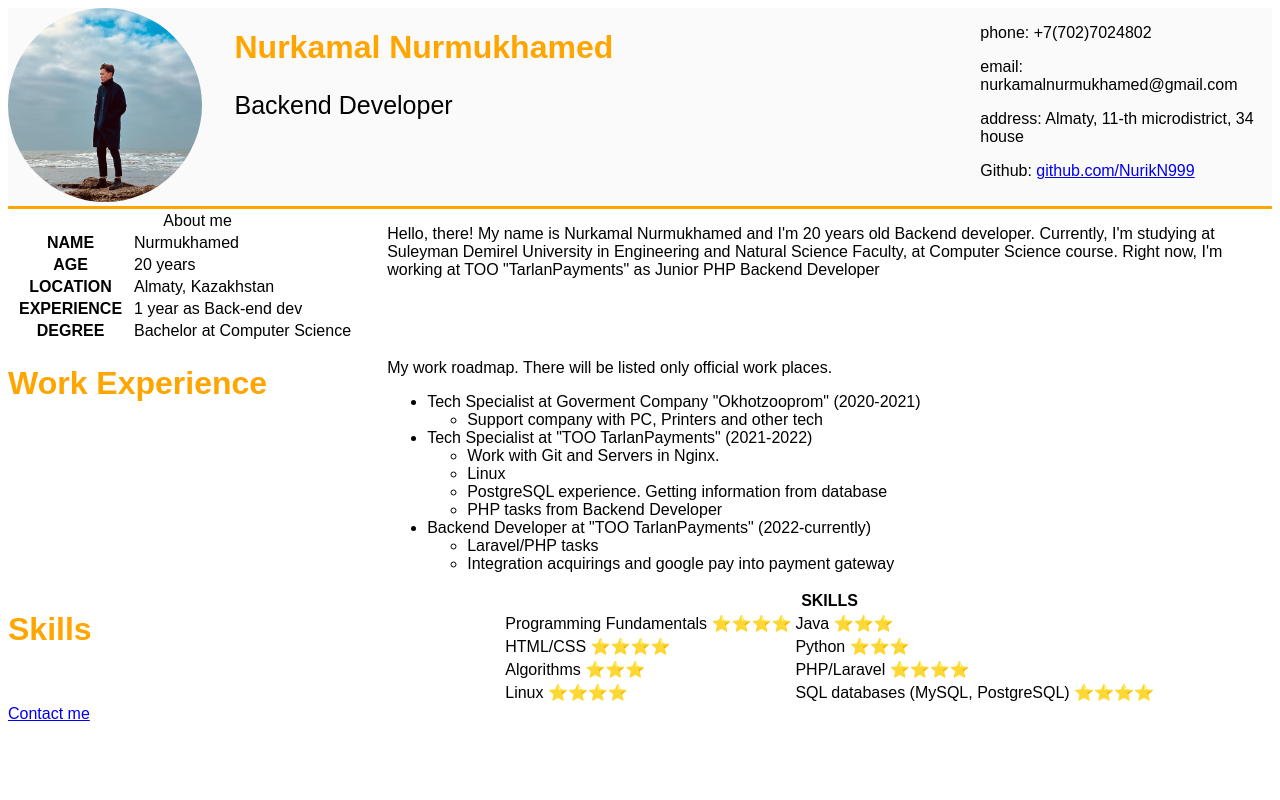
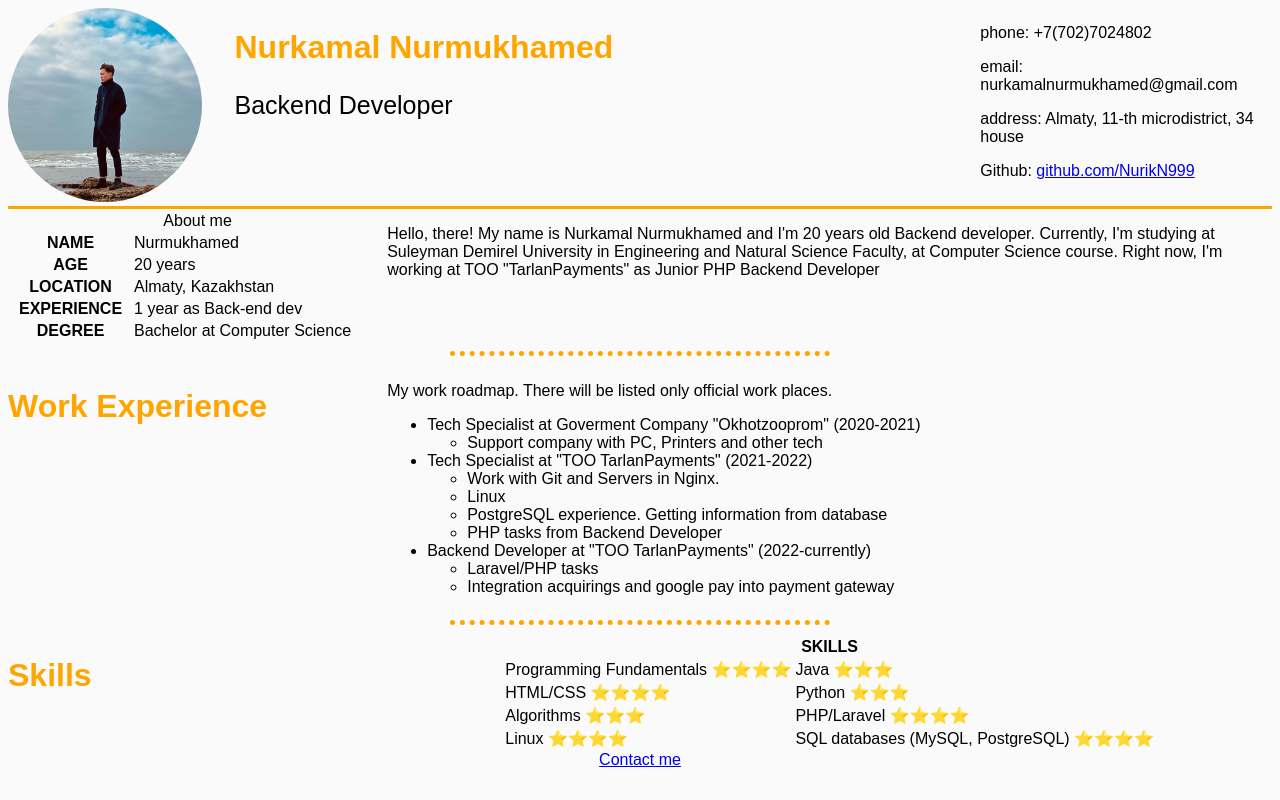
Before and after one commit to NurikN999/WebDevelopment, a plain HTML site: page cv/index.html in a window 1280 px wide. Drawn offline with Linux system fonts and the light colour scheme.

Commit message:
added_hr_styling

```diff
--- a/cv/css/style.css
+++ b/cv/css/style.css
@@ -1,6 +1,7 @@
 body
 {
     font-family: Arial, Helvetica, sans-serif;
+    background-color: rgb(251, 250, 251);
 }
 .header
 {
@@ -10,7 +11,13 @@ body
     background-color: rgb(251, 250, 251);
     border-bottom: 3px solid orange;
 }
-
+hr
+{
+    border-style: none;
+    height: 2px;
+    width: 30%;
+    border-top: 5px dotted orange;
+}
 .img
 {
     width: 20%;
@@ -92,3 +99,9 @@ td{
 {
     margin: 0 auto;
 }
+.links
+{
+    width: 80%;
+    margin: 0 auto;
+    text-align: center;
+}
--- a/cv/index.html
+++ b/cv/index.html
@@ -63,7 +63,7 @@
         </div>
 
     </div>
-
+    <hr>
     <div class="work-exp">
         <div class="title">
             <h1>Work Experience</h1>
@@ -90,7 +90,7 @@
             </ul>
         </div>
     </div>
-
+    <hr>
     <div class="skills">
         <div class="title"><h1>Skills</h1></div>
         <div class="skill-table">
```
Also changed, not shown: 1 other file.
